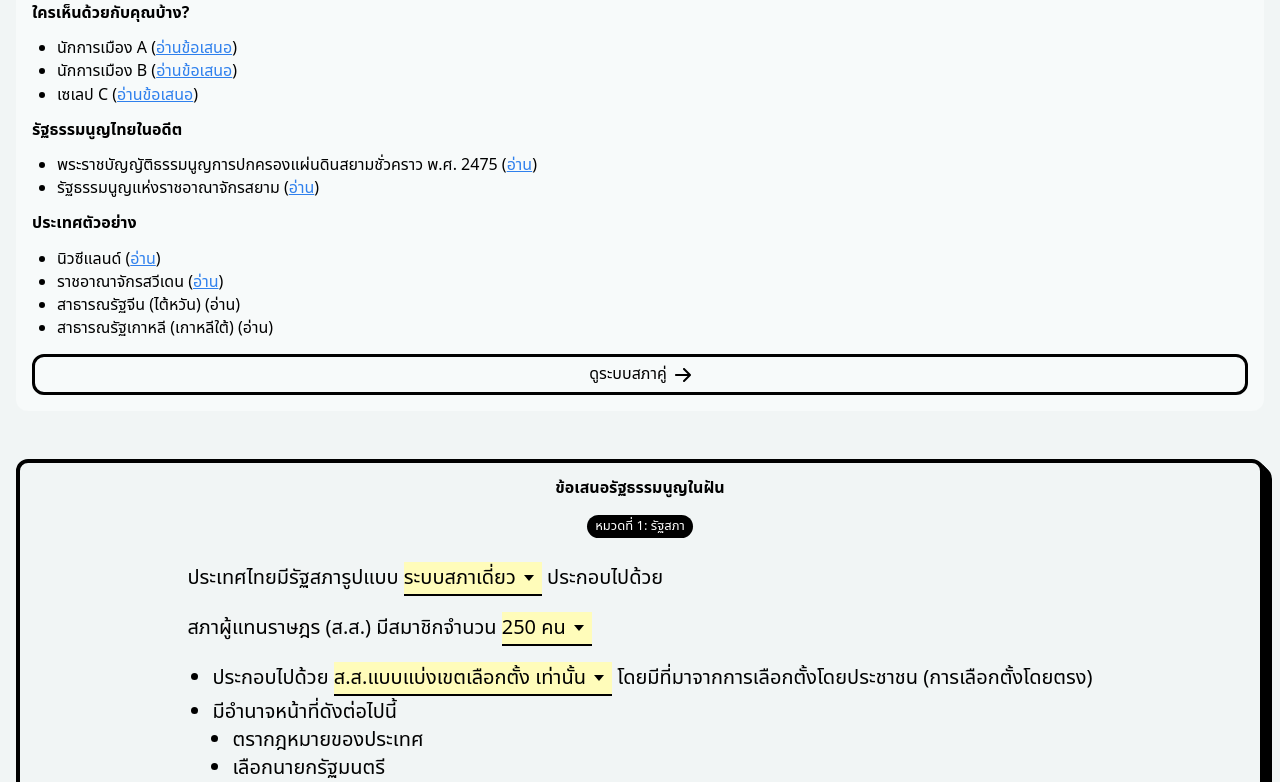
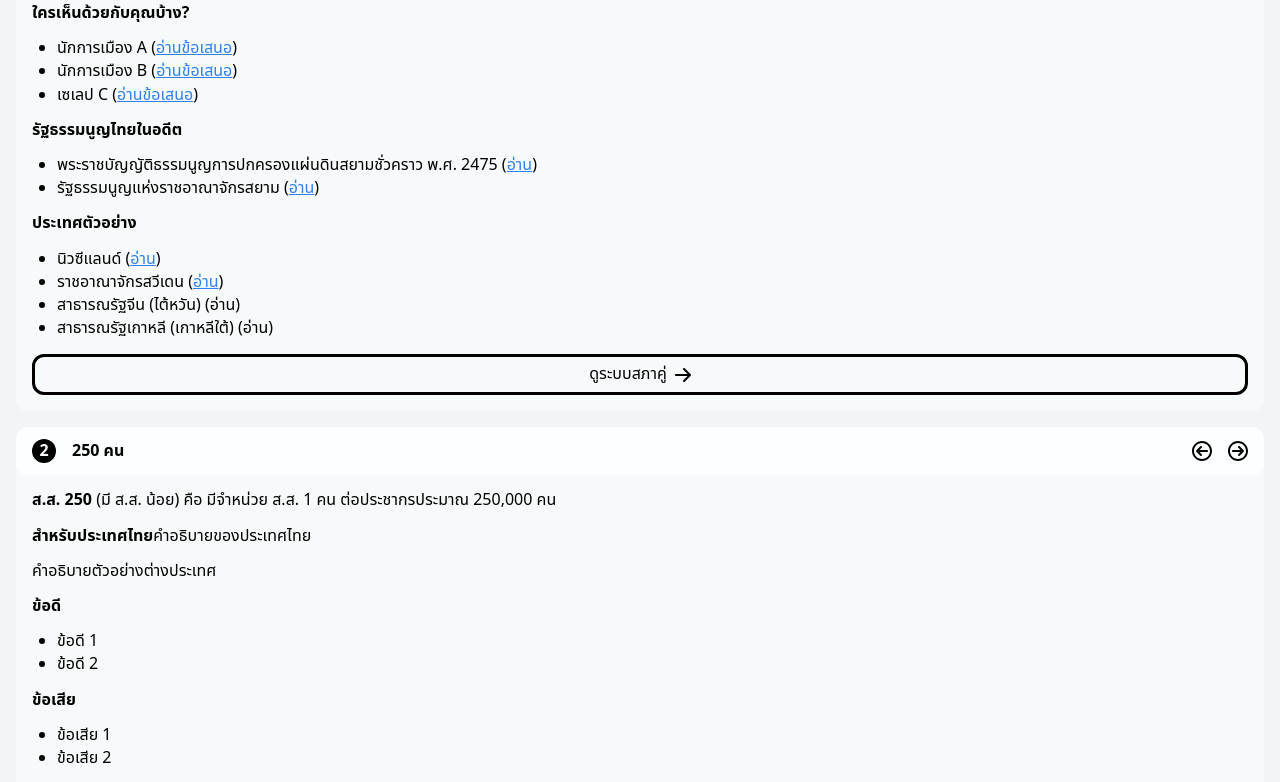
Before and after one commit to wevisdemo/conlab, a Next.js app: page /topics/1/result in a window 1280 px wide. Shown: the part 537-1319 px from the top of the page. Built offline with nearby package versions, Linux system fonts and the light colour scheme.

Commit message:
Render all options explanation in result page

```diff
--- a/components/result/option-explanation.tsx
+++ b/components/result/option-explanation.tsx
@@ -4,28 +4,28 @@ import Button from '../button';
 import Markdown from './markdown';
 
 type OptionExplanationProps = {
-  results: Result;
+  result: Result;
   selectedOption: ResultOption;
   onChange: (option: ResultOption) => void;
 };
 
 const OptionExplanation: FunctionComponent<OptionExplanationProps> = ({
-  results,
+  result,
   selectedOption,
   onChange,
 }) => {
   const nextOption =
-    results.options[
-      selectedOption.id < results.options.length ? selectedOption.id : 0
+    result.options[
+      selectedOption.id < result.options.length ? selectedOption.id : 0
     ];
 
   const next = () => onChange(nextOption);
   const previous = () =>
     onChange(
-      results.options[
+      result.options[
         selectedOption.id > 1
           ? selectedOption.id - 2
-          : results.options.length - 1
+          : result.options.length - 1
       ]
     );
 
@@ -35,7 +35,7 @@ const OptionExplanation: FunctionComponent<OptionExplanationProps> = ({
         <div className="bg-gray-100 h-8 w-full -mb-4"></div>
         <div className="flex flex-row items-center space-x-4 text-body-2 bg-gray-0 rounded-xl px-4 py-3">
           <div className="w-6 h-6 rounded-full bg-black text-white flex items-center justify-center font-black">
-            {results.id}
+            {result.id}
           </div>
           <div className="flex-1 font-black">{selectedOption.title}</div>
           <button onClick={previous}>
--- a/pages/topics/[topicNumber]/result.tsx
+++ b/pages/topics/[topicNumber]/result.tsx
@@ -12,13 +12,22 @@ const Result = () => {
     <div className="p-4 space-y-12 bg-gray-100">
       <h1 className="text-large-2">ผลการออกแบบรัฐธรรมนูญในฝันของคุณ</h1>
 
-      <OptionExplanation
-        results={topics[0].results[0]}
-        selectedOption={selectedOptions[0]}
-        onChange={(option) =>
-          setSelectedOptions([option, ...selectedOptions.slice(1)])
-        }
-      />
+      <div>
+        {topics[0].results.map((result, index) => (
+          <OptionExplanation
+            key={result.id}
+            result={result}
+            selectedOption={selectedOptions[index]}
+            onChange={(option) =>
+              setSelectedOptions([
+                ...selectedOptions.slice(0, index),
+                option,
+                ...selectedOptions.slice(index + 1),
+              ])
+            }
+          />
+        ))}
+      </div>
 
       <ResultSummary
         topicNumber={topics[0].topicNumber}
```
